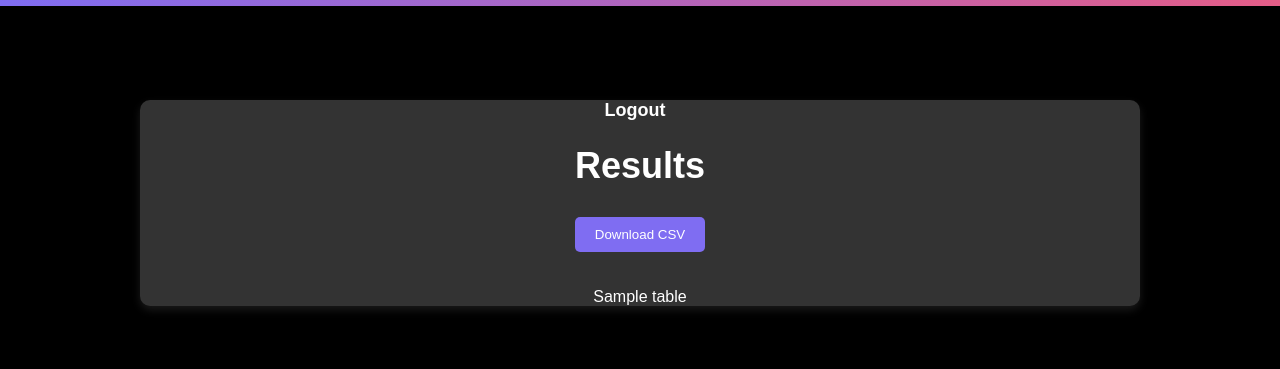
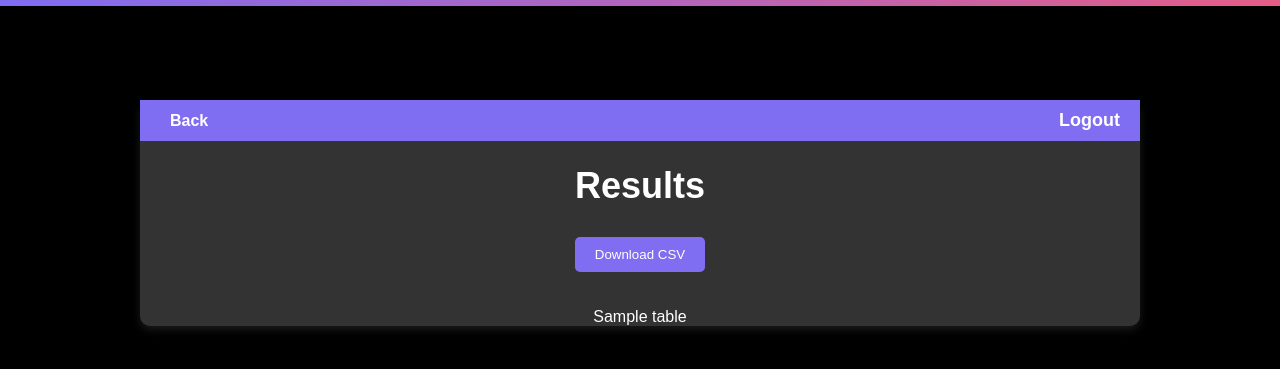
Before and after one commit to Git-With-Chris/ESG_Automation_ANZ, a Flask app: template templates/results.html in a window 1280 px wide. Shown: the top 369 px of the page. Run offline with Flask 3, Linux system fonts and the light colour scheme; the template is opened without the code that fills it: most values are stand-ins (such as "Sample title", 1, 10 or a date in 2020).

Commit message:
Added 'Back' hyperlink

```diff
--- a/templates/results.html
+++ b/templates/results.html
@@ -1,5 +1,3 @@
-<!-- HTML file for results -->
-
 <!DOCTYPE html>
 <html lang="en">
 <head>
@@ -7,13 +5,17 @@
     <meta name="viewport" content="width=device-width, initial-scale=1.0">
     <title>Results</title>
     <link rel="stylesheet" href="{{ url_for('static', filename='styles.css') }}">
-
 </head>
+<body class="results">
     <div class="aes-bar"></div>
-<body class="results">
     <div class="results-container">
+        <div class="top-bar">
+            <div class="top-left">
+                <span class="back-button"><a href="/pdf_parser">Back</a></span>
+            </div>
             <div class="top-right">
                 <span class="psw"><a href="/">Logout</a></span>
+            </div>
         </div>
         <h1 class="heading">Results</h1>
         <form id="downloadForm" action="/download" method="POST" style="display: none;">
```
Lines whose indentation alone changed are shown as unchanged.
